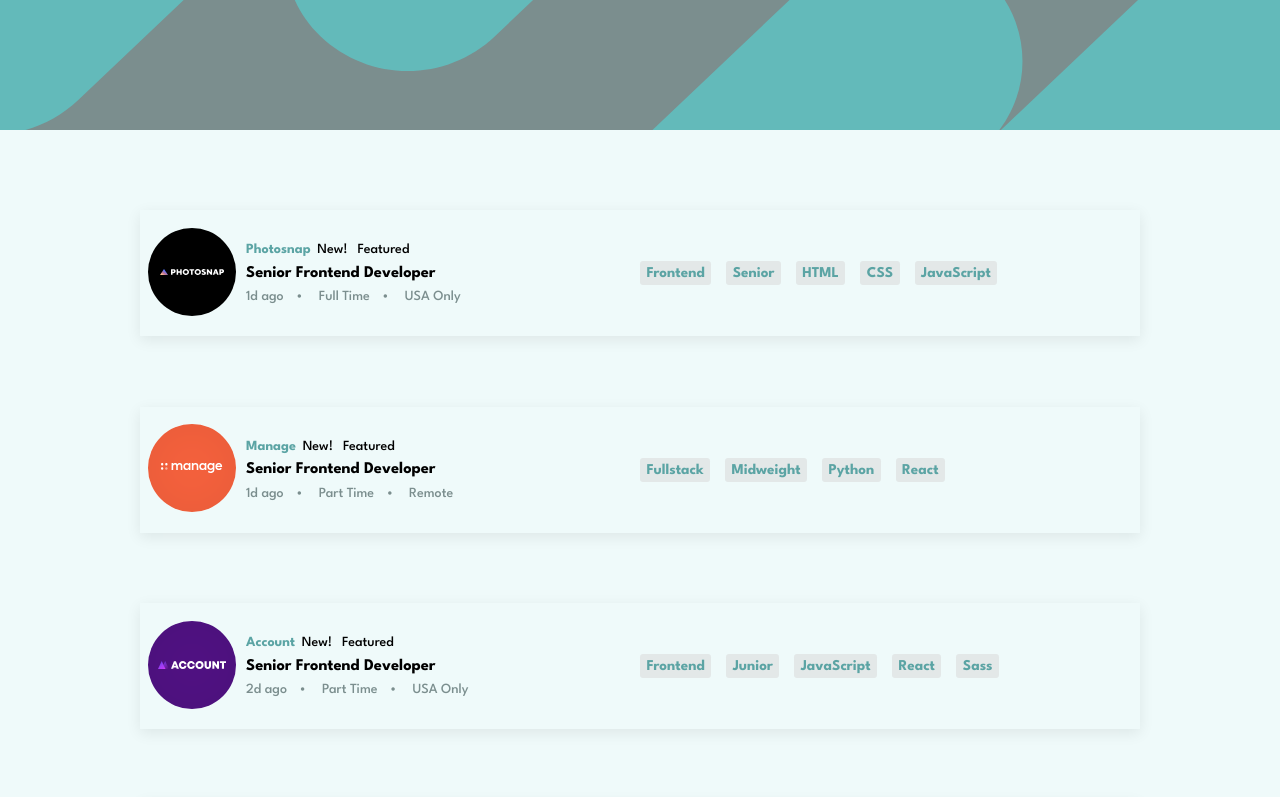
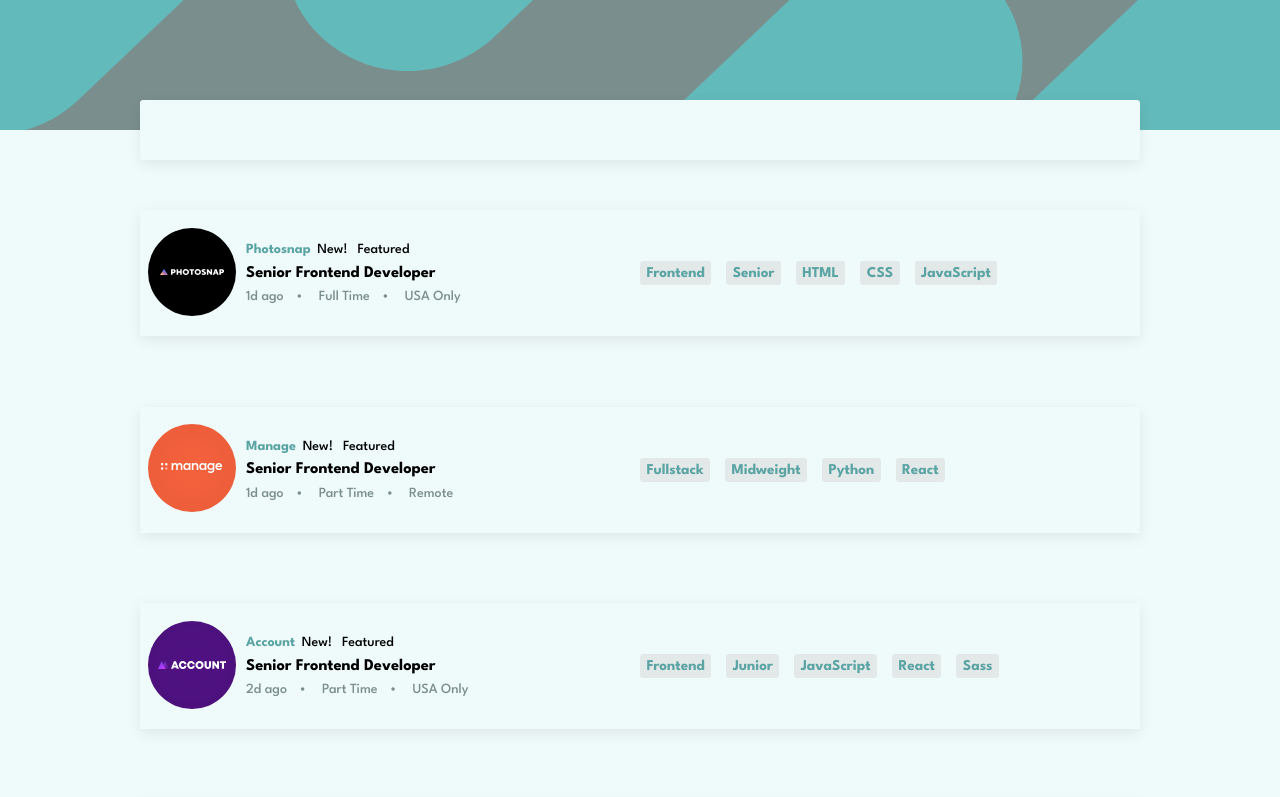
Before and after one commit to Ashish777Dev/Job-listing-filter, a website: page index.html in a window 1280 px wide. Shown: the top 797 px of the page. Drawn offline with Linux system fonts and the light colour scheme.

Commit message:
feature : added new filter-tab div

```diff
--- a/index.html
+++ b/index.html
@@ -18,8 +18,11 @@
 <body>
 
     <header class="header">
+        <div class="filter-tab">
 
+        </div>
     </header>
+
     <main class="main">
 
         <!-- <div class="card">
```
